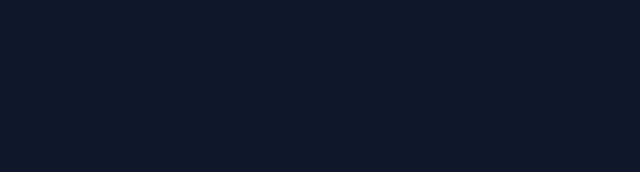
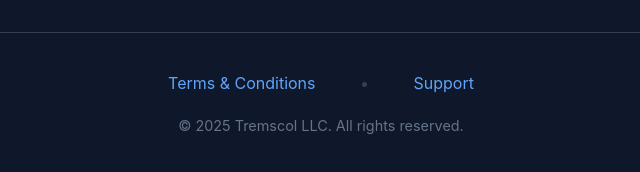
Before and after one commit to Carlos-OL/rc-website, a plain HTML site: page index.html in a window 1280 px wide. Shown: the whole page, without its empty margins (319-959 px from the left). Drawn offline with Linux system fonts and the light colour scheme.

Commit message:
added footnote to index page
added footnote to index page

```diff
--- a/index.html
+++ b/index.html
@@ -9,10 +9,66 @@
             margin: 0;
             padding: 0;
             background-color: #0f172a;
+            font-family: -apple-system, BlinkMacSystemFont, 'Segoe UI', Roboto, Oxygen, Ubuntu, Cantarell, sans-serif;
         }
 
         stripe-pricing-table {
             background-color: #0f172a !important;
+        }
+
+        .footer {
+            background-color: #0f172a;
+            padding: 2rem 1rem;
+            text-align: center;
+            border-top: 1px solid #334155;
+            margin-top: 2rem;
+        }
+
+        .footer-content {
+            max-width: 800px;
+            margin: 0 auto;
+        }
+
+        .footer-links {
+            margin-bottom: 1rem;
+        }
+
+        .footer-links a {
+            color: #60a5fa;
+            text-decoration: none;
+            margin: 0 1rem;
+            padding: 0.5rem 1rem;
+            border-radius: 6px;
+            transition: all 0.3s ease;
+            display: inline-block;
+        }
+
+        .footer-links a:hover {
+            color: #93c5fd;
+            background-color: rgba(51, 65, 85, 0.3);
+            text-decoration: underline;
+        }
+
+        .footer-text {
+            color: #64748b;
+            font-size: 0.9rem;
+            margin-top: 1rem;
+        }
+
+        .divider {
+            color: #334155;
+            margin: 0 0.5rem;
+        }
+
+        @media (max-width: 768px) {
+            .footer-links a {
+                display: block;
+                margin: 0.5rem 0;
+            }
+
+            .divider {
+                display: none;
+            }
         }
     </style>
 </head>
@@ -21,5 +77,18 @@
     <stripe-pricing-table pricing-table-id="prctbl_1S2e8FE1XDLOIuqqAjyOtydd"
     publishable-key="pk_live_51HncgsE1XDLOIuqqabD9TVn7RK6GJli4vCK2WEiXa7OWdvu2HlYWyJt4DTsQ1kngNjG1ByXmfhNj3ly0allIVQ6n00pCUN4gFF">
     </stripe-pricing-table>
+
+    <footer class="footer">
+        <div class="footer-content">
+            <div class="footer-links">
+                <a href="terms.html">Terms & Conditions</a>
+                <span class="divider">•</span>
+                <a href="mailto:support@tremscol.com">Support</a>
+            </div>
+            <div class="footer-text">
+                &copy; 2025 Tremscol LLC. All rights reserved.
+            </div>
+        </div>
+    </footer>
 </body>
 </html>
```
Also changed, not shown: 1 other file.
